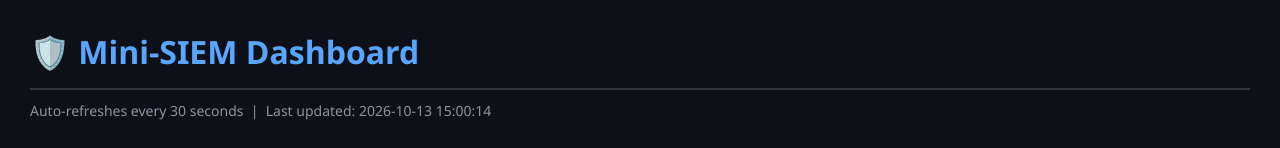
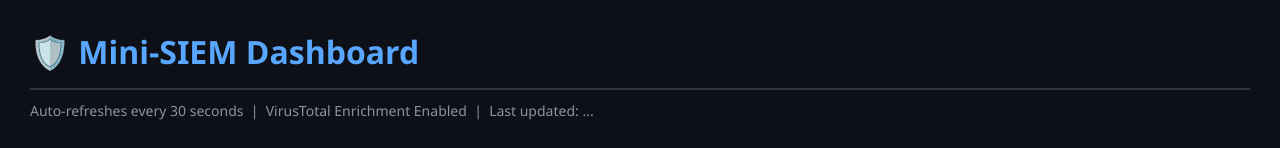
Before and after one commit to Abdellahaa2/Mini-SIEM, a plain HTML site: page index.html in a window 1280 px wide. Shown: the top 148 px of the page. Drawn offline with Linux system fonts and the light colour scheme.

Commit message:
Update index.html

```diff
--- a/index.html
+++ b/index.html
@@ -32,7 +32,8 @@
 </head>
 <body>
     <h1>🛡️ Mini-SIEM Dashboard</h1>
-    <p class="subtitle">Auto-refreshes every 30 seconds &nbsp;|&nbsp; Last updated: 2026-10-13 15:00:14</p>
+   <p class="subtitle">Auto-refreshes every 30 seconds &nbsp;|&nbsp; VirusTotal Enrichment Enabled &nbsp;|&nbsp; Last updated: ...</p>
+
 
     <div class="cards">
         <div class="card critical"><h2>0</h2><p>Critical</p></div>
```
